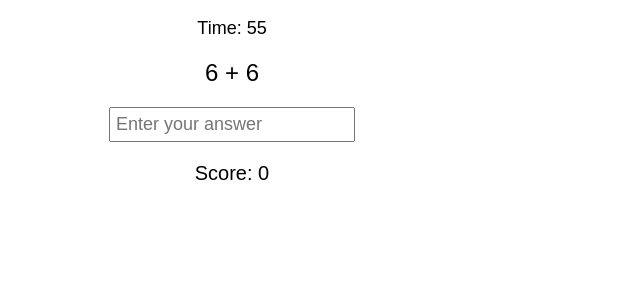
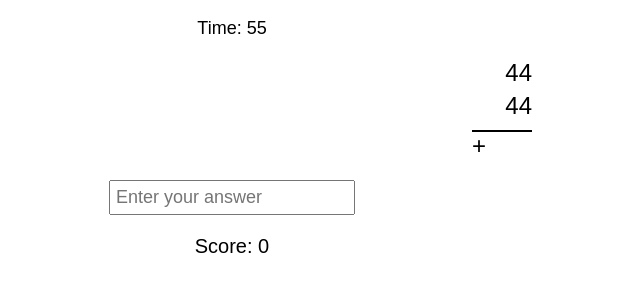
Before and after one commit to febriantok29/math-minutes, a plain HTML site: page index.html in a window 1280 px wide. Shown: the part 90-382 px from the top of the page, without its empty margins (408-1048 px from the left). Drawn offline with Linux system fonts and the light colour scheme.

Commit message:
Fix UI of quiz

```diff
--- a/index.html
+++ b/index.html
@@ -17,6 +17,19 @@
       .question {
         font-size: 24px;
         margin: 20px 0;
+        white-space: nowrap;
+        display: flex;
+        flex-direction: column;
+        align-items: flex-end;
+        gap: 5px;
+      }
+      .question .line {
+        display: flex;
+        align-items: center;
+        justify-content: space-between;
+        width: 10%;
+        border-top: 2px solid black;
+        margin-top: 5px;
       }
       .input-container {
         margin: 20px 0;
@@ -39,7 +52,13 @@
     <div class="container">
       <h1>Math Game</h1>
       <div class="timer" id="timer">Time: 60</div>
-      <div class="question" id="question">Loading...</div>
+      <div class="question" id="question">
+        <div id="num1"></div>
+        <div id="num2"></div>
+        <div class="line">
+          <div id="operation"></div>
+        </div>
+      </div>
       <div class="input-container">
         <input
           type="number"
@@ -58,37 +77,51 @@
       let timeRemaining = 60;
       let timerInterval;
 
+      // Function to generate a random number within a range
+      function randomInRange(min, max) {
+        return Math.floor(Math.random() * (max - min + 1)) + min;
+      }
+
       // Function to generate a new question
       function generateQuestion() {
-        let num1 = Math.floor(Math.random() * (10 * difficulty)) + 1;
-        let num2 = Math.floor(Math.random() * (10 * difficulty)) + 1;
-        let num3 = Math.floor(Math.random() * (10 * difficulty)) + 1;
+        let num1, num2;
         let operation;
-        let questionText;
         let correctAnswer;
 
-        if (difficulty > 2) {
+        if (difficulty <= 10) {
+          // Level 1-10: Two numbers, one in tens and one in units
+          num1 = randomInRange(1, 99);
+          num2 = randomInRange(1, 49);
+          operation = "+";
+          correctAnswer = num1 + num2;
+        } else if (difficulty <= 20) {
+          // Level 11-20: Two numbers in tens
+          num1 = randomInRange(10, 99);
+          num2 = randomInRange(10, 99);
+          operation = "-";
+          correctAnswer = num1 - num2;
+        } else {
+          // Higher difficulty: Mixed complexity
           const operations = ["+", "-", "*", "/"];
           operation = operations[Math.floor(Math.random() * operations.length)];
-          if (operation === "/" && num3) {
-            num1 = num1 * num2; // Ensure divisibility
-            questionText = `${num1} / ${num2} + ${num3}`;
-            correctAnswer = num1 / num2 + num3;
+          num1 = randomInRange(100, 999);
+          num2 = randomInRange(10, 99);
+          if (operation === "/") {
+            num1 = num1 - (num1 % num2); // Ensure divisibility
+            correctAnswer = num1 / num2;
           } else if (operation === "*") {
-            questionText = `${num1} * ${num2} - ${num3}`;
-            correctAnswer = num1 * num2 - num3;
+            correctAnswer = num1 * num2;
           } else {
-            questionText = `${num1} + ${num2} + ${num3}`;
-            correctAnswer = num1 + num2 + num3;
+            correctAnswer = eval(`${num1} ${operation} ${num2}`);
           }
-        } else {
-          operation = Math.random() > 0.5 ? "+" : "-";
-          questionText = `${num1} ${operation} ${num2}`;
-          correctAnswer = operation === "+" ? num1 + num2 : num1 - num2;
         }
 
-        currentQuestion = { questionText, correctAnswer };
-        document.getElementById("question").textContent = questionText;
+        currentQuestion = { num1, num2, operation, correctAnswer };
+
+        // Update the UI
+        document.getElementById("num1").textContent = num1;
+        document.getElementById("num2").textContent = num2;
+        document.getElementById("operation").textContent = operation;
       }
 
       // Function to check the player's answer
@@ -99,7 +132,7 @@
 
         if (playerAnswer === currentQuestion.correctAnswer) {
           score++;
-          difficulty = Math.min(20, Math.ceil(score / 5)); // Increase difficulty every 5 points
+          difficulty = Math.min(40, Math.ceil(score / 5)); // Increase difficulty every 5 points
           document.getElementById("score").textContent = `Score: ${score}`;
           document.getElementById("answer").value = "";
           generateQuestion();
```
